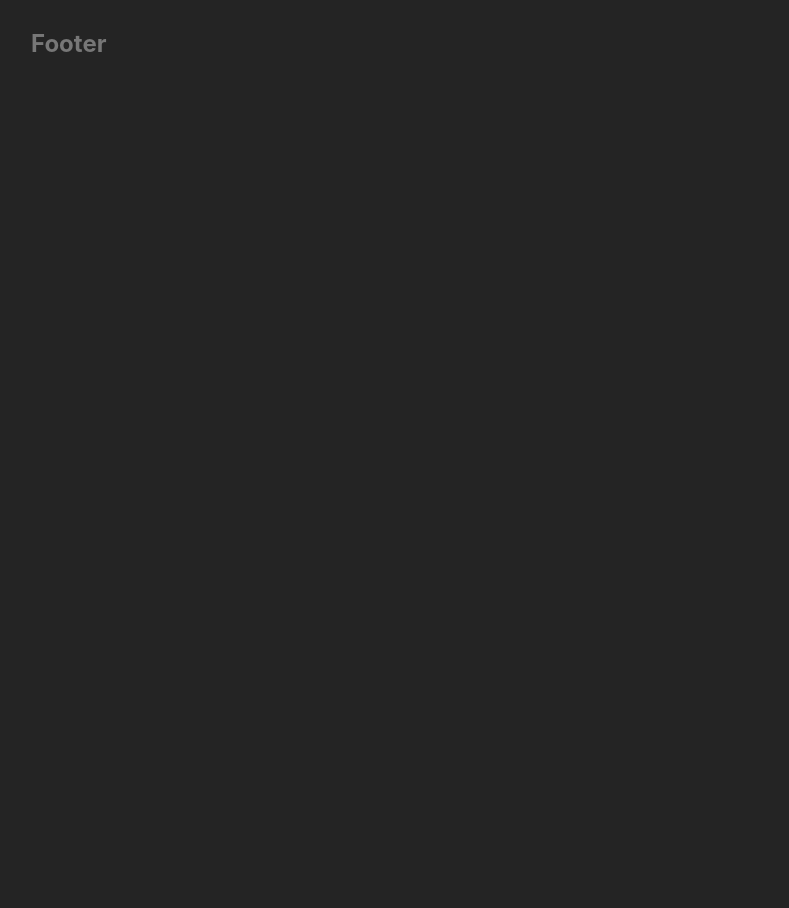
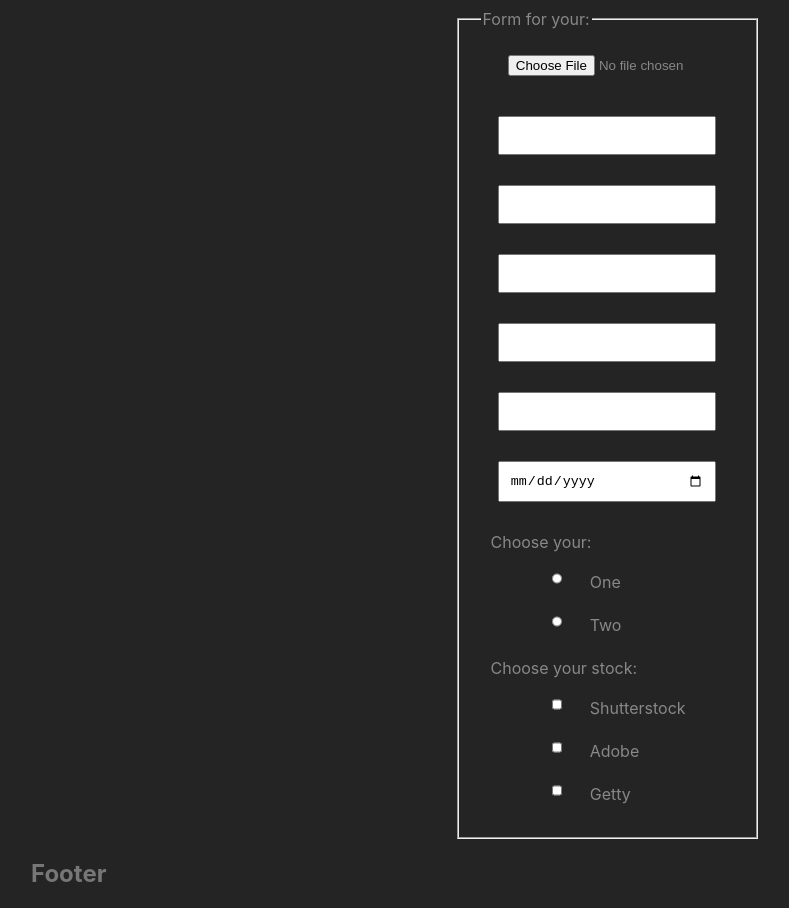
Before and after one commit to evakerrigan/eva-images, a React (Vite) app: page /form in a window 1280 px wide. Before the commit this address led to /notfound. Shown: the part 526-1434 px from the top of the page, without its empty margins (33-822 px from the left). Before the commit the page ends 800 px from the top, so only its background shows below. Built offline with nearby package versions, Linux system fonts and the light colour scheme; a web font is replaced by a local one.

Commit message:
feat: add page form

```diff
--- a/src/App.tsx
+++ b/src/App.tsx
@@ -3,6 +3,7 @@
 import './App.css';
 import { Home } from './components/Home/Home';
 import { AboutMe } from './components/AboutMe/AboutMe';
+import { Form } from './components/Form/Form';
 import { NotFound } from './components/NotFound/NotFound';
 import { Footer } from './components/Footer/Footer';
 import { PageWrapper } from './components/PageWrapper/PageWrapper';
@@ -15,6 +16,7 @@
         <Route path="/" element={<PageWrapper title="Home" content={<Home />} />} />
         <Route path="/about-me" element={<PageWrapper title="AboutMe" content={<AboutMe />} />} />
         <Route path="/notfound" element={<PageWrapper title="NotFound" content={<NotFound />} />} />
+        <Route path="/form" element={<PageWrapper title="Form" content={<Form />} />} />
         <Route path="*" element={<Navigate to="/notfound" replace />} />
       </Routes>
       <Footer />
--- /dev/null
+++ b/src/components/Form/Form.scss
@@ -0,0 +1,34 @@
+.input-form {
+  display: flex;
+  flex-wrap: wrap;
+  width: 700px;
+  margin: 0 auto;
+  color: #888;
+  justify-content: center;
+}
+.input {
+  display: block;
+  width: 80%;
+  margin: 0 10% 30px 10%;
+  padding: 10px;
+  outline: none;
+}
+.input-wrapper {
+  display: flex;
+  justify-content: flex-start;
+}
+.input-radio {
+  width: 10px;
+  margin-left: 30%;
+}
+.input-checkbox {
+  width: 10px;
+  margin-left: 30%;
+}
+.input-legend-title {
+  margin: 0 10px 10px 10px;
+}
+.input-legend {
+  margin: 0 0 20px;
+  padding: 0 0 0 20px;
+}
--- /dev/null
+++ b/src/components/Form/Form.tsx
@@ -0,0 +1,79 @@
+import React, { Component, createRef } from 'react';
+import './Form.scss';
+
+export class Form extends Component {
+  inputImage = React.createRef();
+  inputTitle = React.createRef();
+
+  showInput(): void {
+    console.log(this.inputTitle.current.value);
+  }
+
+  render() {
+    return (
+      <div className="wrapper">
+        <h1>Form</h1>
+        <div className="input-form">
+          <fieldset>
+            <legend className="input-legend-title">Form for your:</legend>
+            <input type="file" ref={this.inputImage} className="input input-image" />
+            <input
+              type="text"
+              onInput={this.showInput}
+              ref={this.inputTitle}
+              className="input input-text title"
+            />
+            <input type="text" className="input input-text description" />
+            <input type="text" className="input input-text tag" />
+            <input type="select" className="input input-select stock" />
+            <input type="text" className="input input-text link" />
+            <input type="date" className="input input-date date" />
+            <div>
+              <legend className="input-legend">Choose your:</legend>
+              <div className="input-wrapper">
+                <input
+                  type="radio"
+                  id="one"
+                  name="drone"
+                  value="one"
+                  className="input input-radio "
+                />
+                <label htmlFor="one">One</label>
+              </div>
+              <div className="input-wrapper">
+                <input
+                  type="radio"
+                  id="two"
+                  name="drone"
+                  value="two"
+                  className="input input-radio "
+                />
+                <label htmlFor="two">Two</label>
+              </div>
+            </div>
+            <div>
+              <legend className="input-legend">Choose your stock:</legend>
+              <div className="input-wrapper">
+                <input
+                  type="checkbox"
+                  id="1"
+                  name="shutterstock"
+                  className="input input-checkbox "
+                />
+                <label htmlFor="1">Shutterstock</label>
+              </div>
+              <div className="input-wrapper">
+                <input type="checkbox" id="2" name="adobe" className="input input-checkbox " />
+                <label htmlFor="adobe">Adobe</label>
+              </div>
+              <div className="input-wrapper">
+                <input type="checkbox" id="2" name="getty" className="input input-checkbox " />
+                <label htmlFor="getty">Getty</label>
+              </div>
+            </div>
+          </fieldset>
+        </div>
+      </div>
+    );
+  }
+}
--- a/src/components/Header/Header.tsx
+++ b/src/components/Header/Header.tsx
@@ -28,6 +28,11 @@
                         About me
                       </NavLink>
                     </li>
+                    <li className="header-item">
+                      <NavLink to={'/form'} className="header-link">
+                        Form
+                      </NavLink>
+                    </li>
                   </ul>
                 </nav>
                 <div className="header-description">{this.props.title}</div>
```
